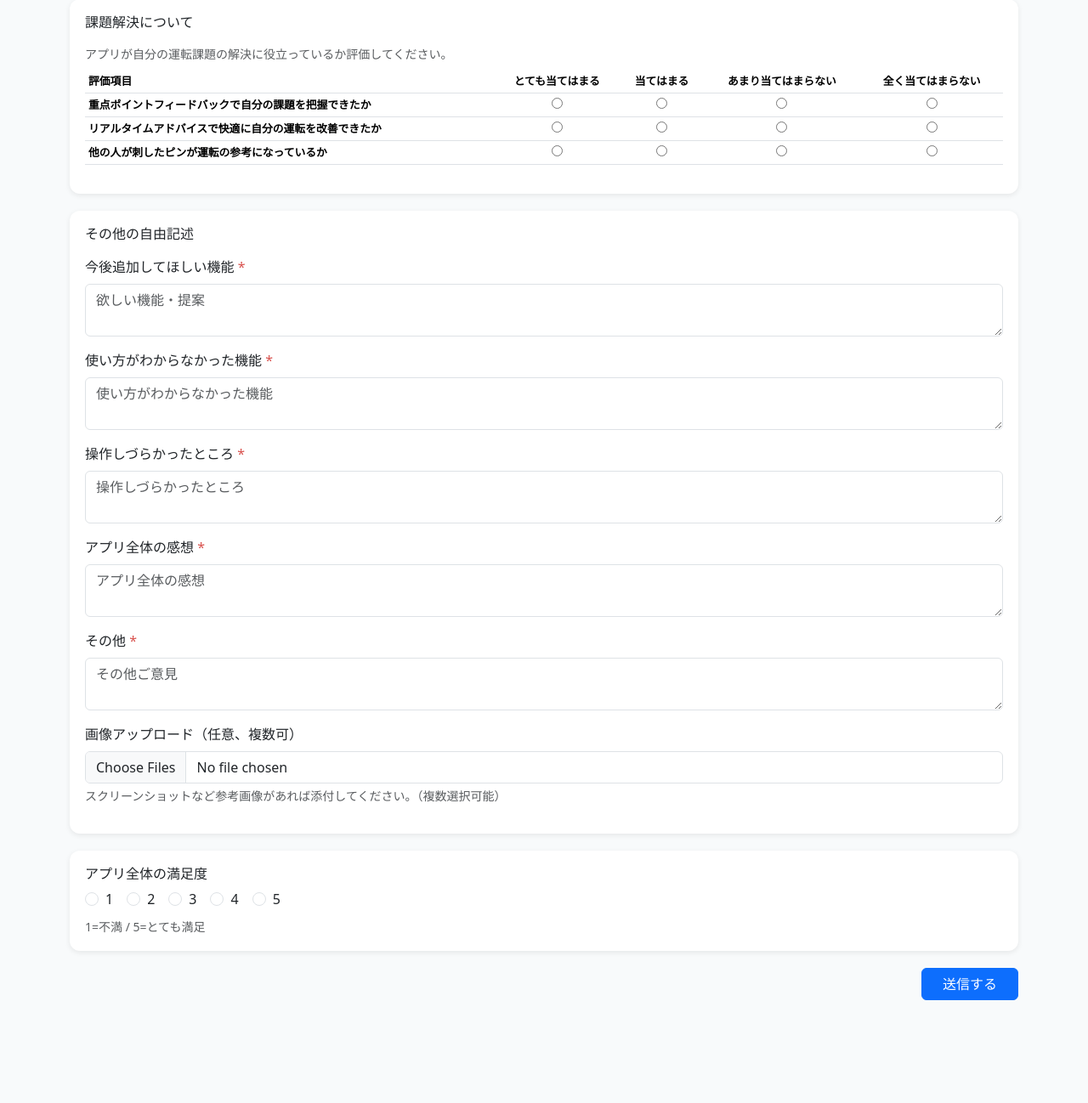
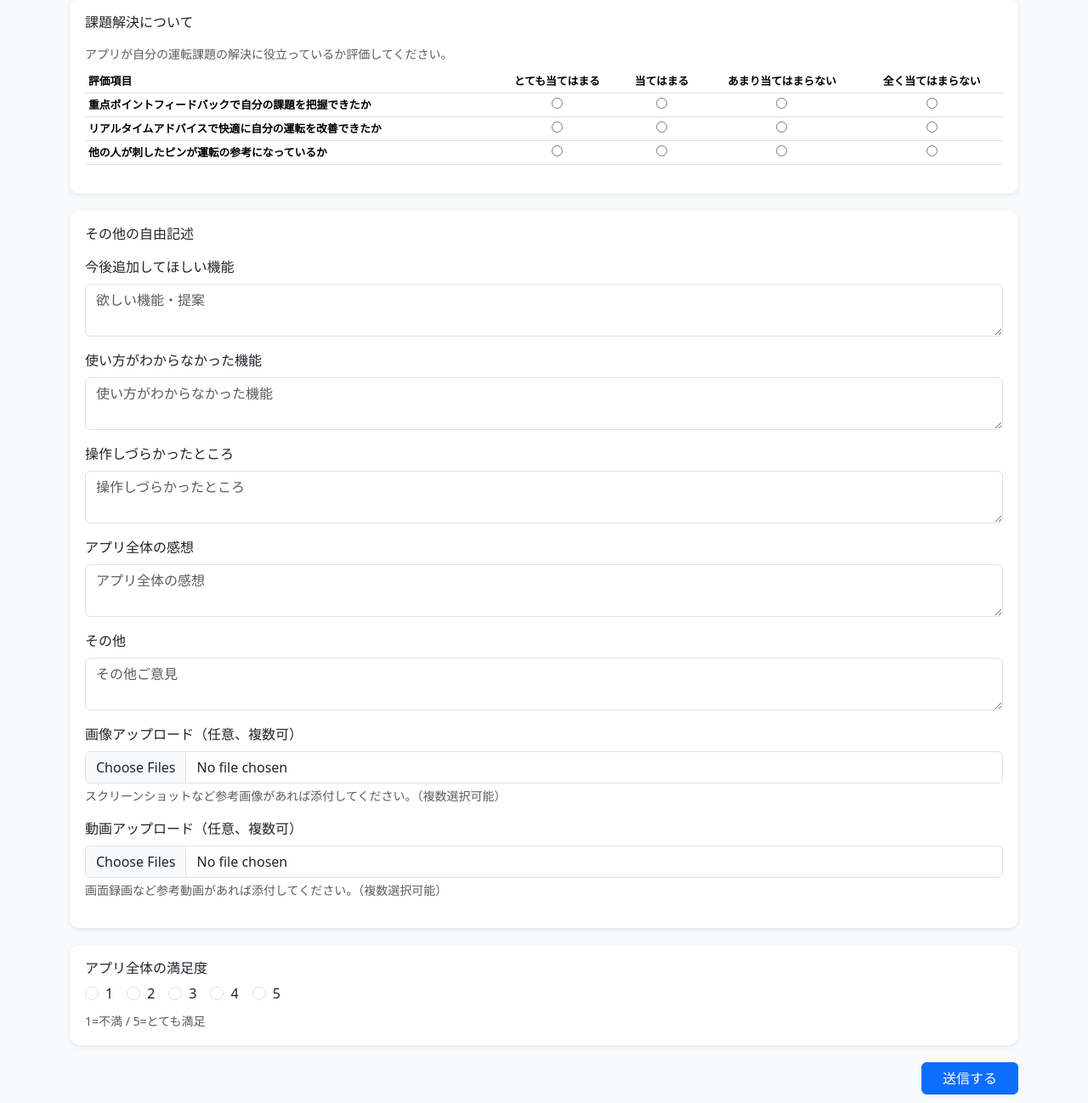
Before and after one commit to okada11235/DR_Prototype, a Flask app: page /feedback in a window 1280 px wide. Shown: the part 1831-3129 px from the top of the page at 85% size. Before the commit the page ends 3008 px from the top, so only its background shows below. Run offline with Flask 2, Linux system fonts and the light colour scheme; the visitor is signed in with stand-in values (Sample User, id 1).

Commit message:
フィードバックフォームに動画アップロード機能を追加し、動画データをBase64形式で保存

```diff
--- a/templates/user_feedback.html
+++ b/templates/user_feedback.html
@@ -197,29 +197,34 @@
       <div class="section">
         <h6 class="mb-3">その他の自由記述</h6>
         <div class="mb-3">
-          <label class="form-label required">今後追加してほしい機能</label>
-          <textarea name="desired_features" rows="2" class="form-control" placeholder="欲しい機能・提案" required></textarea>
+          <label class="form-label">今後追加してほしい機能</label>
+          <textarea name="desired_features" rows="2" class="form-control" placeholder="欲しい機能・提案"></textarea>
         </div>
         <div class="mb-3">
-          <label class="form-label required">使い方がわからなかった機能</label>
-          <textarea name="unclear_features" rows="2" class="form-control" placeholder="使い方がわからなかった機能" required></textarea>
+          <label class="form-label">使い方がわからなかった機能</label>
+          <textarea name="unclear_features" rows="2" class="form-control" placeholder="使い方がわからなかった機能"></textarea>
         </div>
         <div class="mb-3">
-          <label class="form-label required">操作しづらかったところ</label>
-          <textarea name="difficult_operation" rows="2" class="form-control" placeholder="操作しづらかったところ" required></textarea>
+          <label class="form-label">操作しづらかったところ</label>
+          <textarea name="difficult_operation" rows="2" class="form-control" placeholder="操作しづらかったところ"></textarea>
         </div>
         <div class="mb-3">
-          <label class="form-label required">アプリ全体の感想</label>
-          <textarea name="overall_impression" rows="2" class="form-control" placeholder="アプリ全体の感想" required></textarea>
+          <label class="form-label">アプリ全体の感想</label>
+          <textarea name="overall_impression" rows="2" class="form-control" placeholder="アプリ全体の感想"></textarea>
         </div>
         <div class="mb-3">
-          <label class="form-label required">その他</label>
-          <textarea name="other_comments" rows="2" class="form-control" placeholder="その他ご意見" required></textarea>
+          <label class="form-label">その他</label>
+          <textarea name="other_comments" rows="2" class="form-control" placeholder="その他ご意見"></textarea>
         </div>
         <div class="mb-3">
           <label class="form-label">画像アップロード（任意、複数可）</label>
           <input type="file" name="feedback_images" accept="image/*" class="form-control" multiple />
           <div class="form-text">スクリーンショットなど参考画像があれば添付してください。（複数選択可能）</div>
+        </div>
+        <div class="mb-3">
+          <label class="form-label">動画アップロード（任意、複数可）</label>
+          <input type="file" name="feedback_videos" accept="video/*" class="form-control" multiple />
+          <div class="form-text">画面録画など参考動画があれば添付してください。（複数選択可能）</div>
         </div>
       </div>
 
--- a/views.py
+++ b/views.py
@@ -1051,6 +1051,18 @@ def feedback_page():
                     except Exception:
                         pass
 
+        # 動画ファイル（複数対応）
+        video_files = request.files.getlist("feedback_videos")
+        video_base64_list = []
+        if video_files:
+            for video_file in video_files:
+                if video_file and video_file.filename:
+                    try:
+                        video_bytes = video_file.read()
+                        video_base64_list.append(base64.b64encode(video_bytes).decode('utf-8'))
+                    except Exception:
+                        pass
+
         # Firestoreへ保存
         try:
             feedback_doc = {
@@ -1078,6 +1090,7 @@ def feedback_page():
                 'other_comments': other_comments,
                 'satisfaction': satisfaction,
                 'image_base64_list': image_base64_list,  # 複数画像対応
+                'video_base64_list': video_base64_list,  # 複数動画対応
                 'created_at': datetime.now(JST)
             }
             db.collection('user_feedback').add(feedback_doc)
```
Also changed, not shown: templates/feedback_detail.html (+17 -0 lines).
